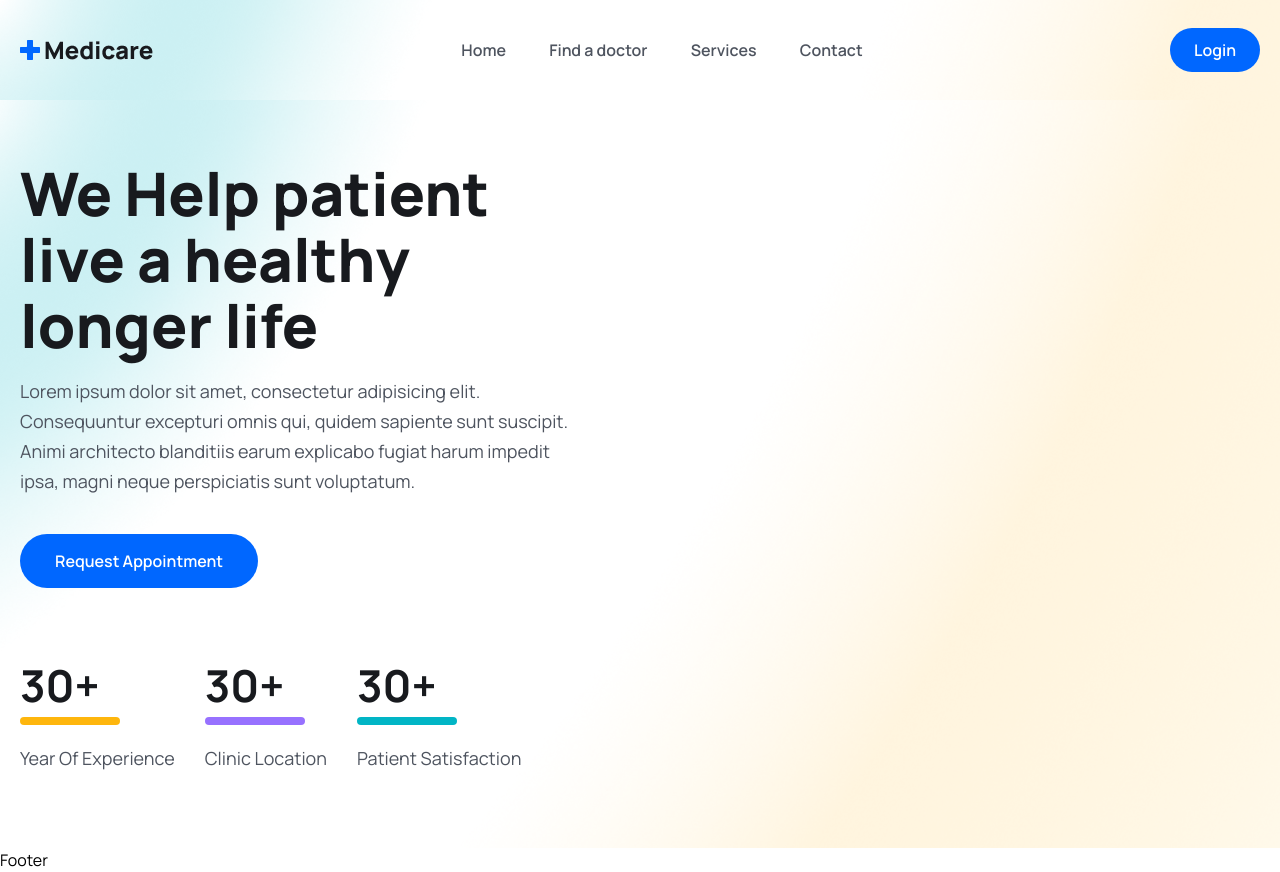
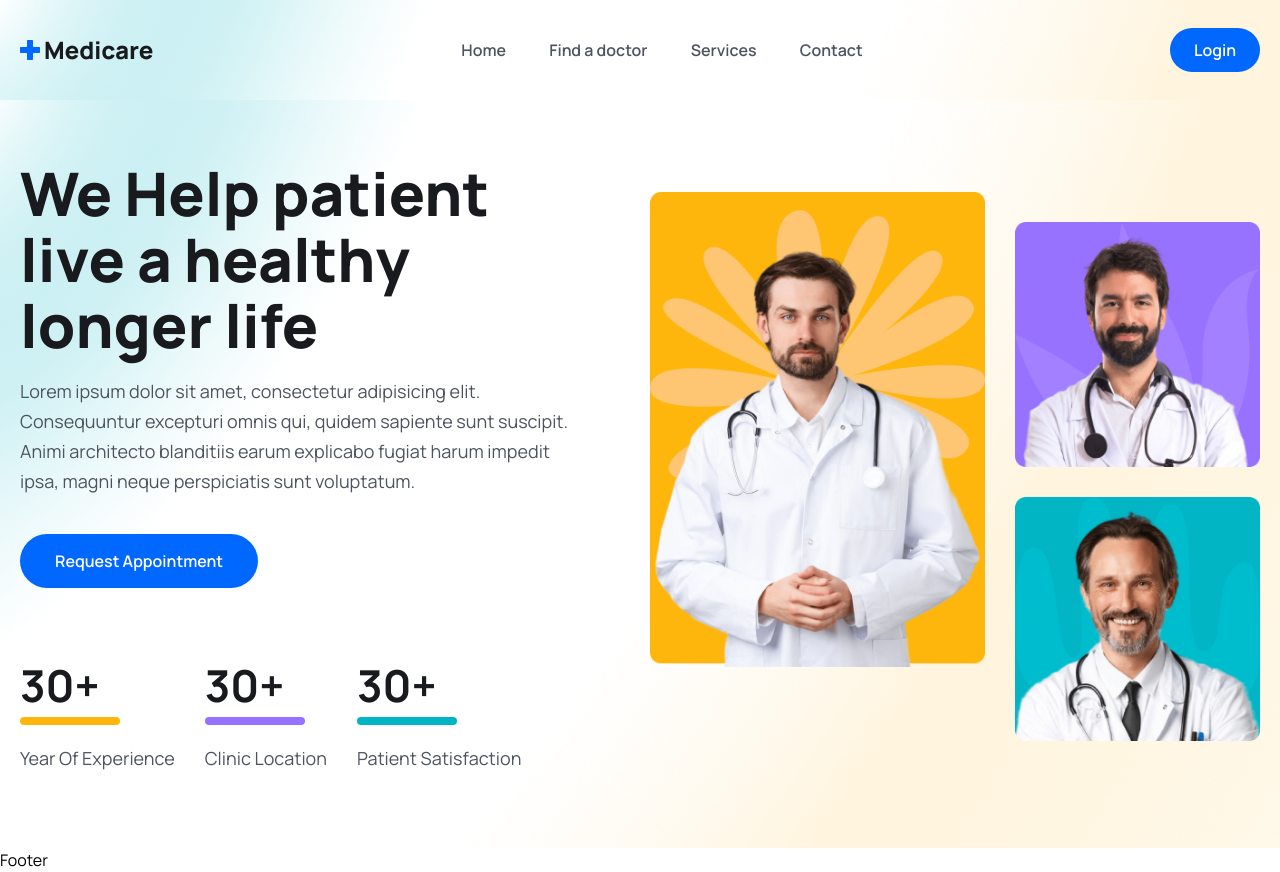
Before and after one commit to SalmanMohammed2001/Docker_Appointement_Frontend, a React (Vite) app: page / in a window 1280 px wide. Built offline with nearby package versions, Linux system fonts and the light colour scheme.

Commit message:
implementation Home hero left section

```diff
--- a/src/pages/Home.tsx
+++ b/src/pages/Home.tsx
@@ -1,3 +1,6 @@
+import  heroImg from '../assets/images/hero-img01.png'
+import  heroImg2 from '../assets/images/hero-img02.png'
+import  heroImg3 from '../assets/images/hero-img03.png'
 const Home = () => {
     return (
         <div>
@@ -12,7 +15,8 @@ const Home = () => {
 
                                 <p className={"text_para"}>
                                     Lorem ipsum dolor sit amet, consectetur adipisicing elit. Consequuntur excepturi
-                                    omnis qui, quidem sapiente sunt suscipit. Animi architecto blanditiis earum explicabo
+                                    omnis qui, quidem sapiente sunt suscipit. Animi architecto blanditiis earum
+                                    explicabo
                                     fugiat harum impedit ipsa, magni neque perspiciatis sunt voluptatum.
                                 </p>
                                 <button className={"btn"}>Request Appointment</button>
@@ -41,10 +45,25 @@ const Home = () => {
                             </div>
 
                         </div>
+
+
+                        <div>
+                            {/*========hero section============*/}
+
+                            <div className={"flex gap-[30px]  justify-end"}>
+                                <div>
+                                    <img src={heroImg} alt=""/>
+                                </div>
+                                <div className={"mt-[30px]"}>
+                                    <img src={heroImg2} alt="" className={"w-full mb-[30px]"}/>
+                                    <img src={heroImg3} className={"w-full"} alt=""/>
+                                </div>
+                            </div>
+                        </div>
                     </div>
                 </div>
             </section>
-
+            {/*==============hero section end=============================*/}
         </div>
     )
 }
```
